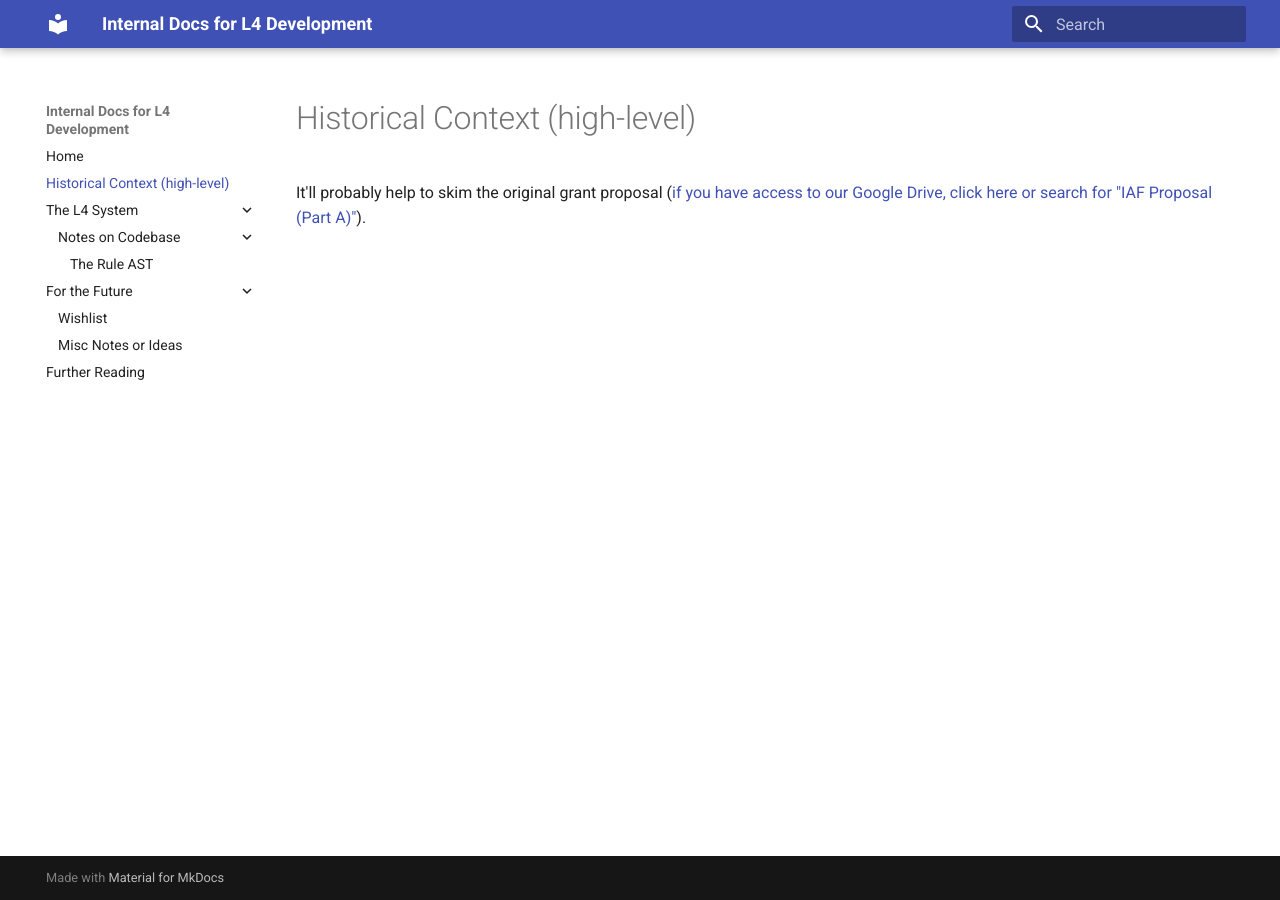
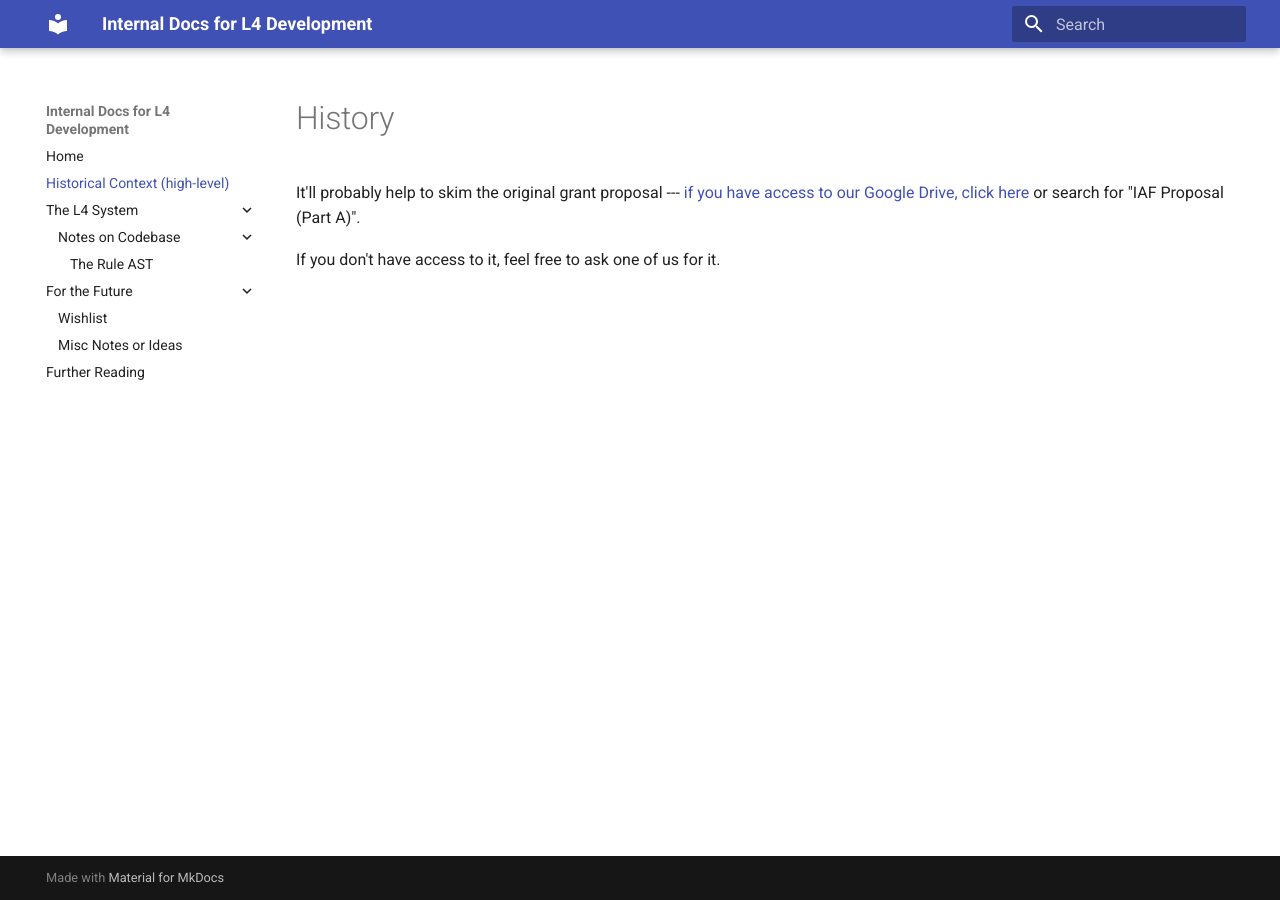
Before and after one commit to smucclaw/internal_docs, an MkDocs documentation site: the page built from docs/historical_context.md, in a window 1280 px wide. Built offline with MkDocs 1.6.1 and Material for MkDocs 9.7.7, drawn with Linux system fonts in a browser that asks for light colours.

Commit message:
historical context

```diff
--- a/docs/historical_context.md
+++ b/docs/historical_context.md
@@ -1 +1,5 @@
-It'll probably help to skim the original grant proposal ([if you have access to our Google Drive, click here or search for "IAF Proposal (Part A)"](https://drive.google.com/file/d/1zZFXhNsIuYnrcsd0ZSJ3wmuf4Jyv1aVw/view?usp=sharing)).
+# History
+
+It'll probably help to skim the original grant proposal --- [if you have access to our Google Drive, click here](https://drive.google.com/file/d/1zZFXhNsIuYnrcsd0ZSJ3wmuf4Jyv1aVw/view?usp=sharing) or search for "IAF Proposal (Part A)".
+
+If you don't have access to it, feel free to ask one of us for it.
```
